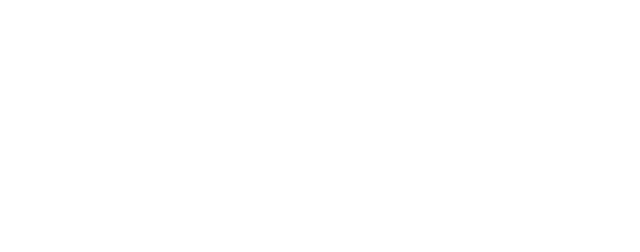
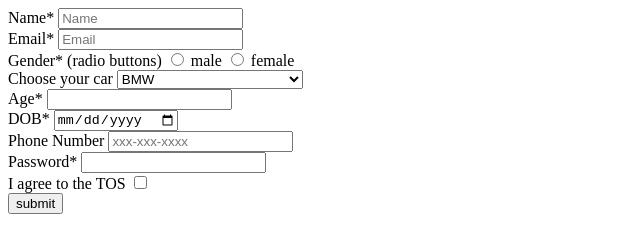
Before and after one commit to acciojob/signup-form-car-ShaikhAnis30, a website: page main.html in a window 1280 px wide. Shown: the whole page, without its empty margins (0-640 px from the left). Drawn offline with Linux system fonts and the light colour scheme.

Commit message:
created a submission

```diff
--- a/main.html
+++ b/main.html
@@ -8,6 +8,72 @@
 
 <body>
 	<!-- the entire body must be written by student -->
+	<form method="post">
+		<div class="name">
+			<label for="#name">Name*</label>
+			<input type="text" name="#name" id="#name" placeholder="Name" required>
+		</div>
+
+		<div class="email">
+			<label for="#email">Email*</label>
+			<input type="email" name="#email" id="#email" placeholder="Email" required>
+		</div>
+
+
+		<div class="gender">
+			<label for="#gender">Gender* (radio buttons)</label>
+			<input type="radio" name="#gender" id="#gender_m" required> male
+			<input type="radio" name="#gender" id="#gender_f" required> female
+		</div>
+
+
+		<div class="Cars">
+			<label for="brands">Choose your car</label>
+			<select name="#cars" id="#cars" required>
+				<option value="choose" disabled>--Please choose an option--</option>
+				<option value="bmw">BMW</option>
+				<option value="audi">Audi</option>
+				<option value="mercedez">Mercedez</option>
+			</select>
+		</div>
+
+
+		<div class="age">
+			<label for="#age">Age*</label>
+			<input type="number" name="#age" id="#age" required>
+		</div>
+
+		<div class="dob">
+			<label for="#dob">DOB*</label>
+			<input type="date" name="#dob" id="#dob">
+		</div>
+
+
+		<div class="Phone">
+			<label for="#tel">Phone Number</label>
+			<input type="tel" name="#tel" id="#tel" placeholder="xxx-xxx-xxxx">
+		</div>
+
+
+		<div class="password">
+			<label for="#password">Password*</label>
+			<input type="password" name="#password" id="#password">
+		</div>
+
+
+		<div class="checkbox">
+			<label for="#tos">I agree to the TOS</label>
+			<input type="checkbox" name="#tos" id="#tos" required>
+		</div>
+
+
+		<div class="button">
+			<button type="submit">submit</button>
+		</div>
+
+	</form>
+
+
     <script type="text/javascript" src="./script.js">
 </script>
 
```
